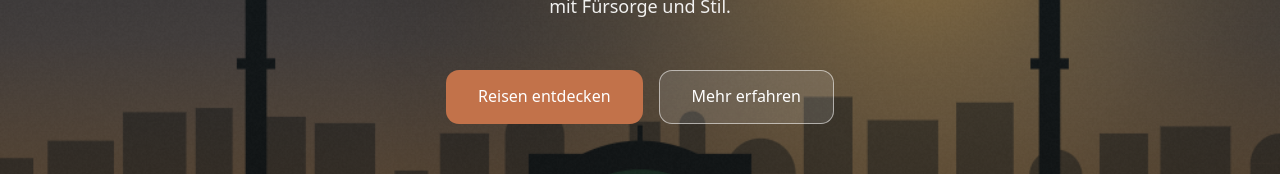
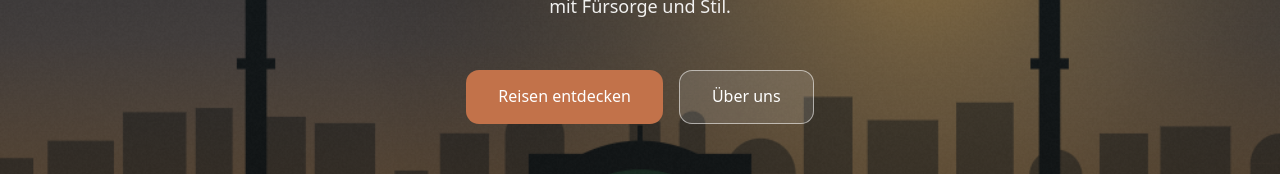
Before and after one commit to itconel2013-crypto/makarim-website, a Next.js app: page / in a window 1280 px wide. Shown: the part 473-647 px from the top of the page. Built offline with nearby package versions, Linux system fonts and the light colour scheme; no server answers; the database is empty.

Commit message:
fix: Startseiten-Hero nutzt jetzt das CMS-Feld btnS (war fest verdrahtet); Default 'Ueber uns'

```diff
--- a/app/page.tsx
+++ b/app/page.tsx
@@ -51,6 +51,7 @@ export default async function Home() {
         headline={content.c.home.headline}
         sub={content.c.home.sub}
         heroImage={content.c.home.heroUrl}
+        btnSecondary={content.c.home.btnS}
       />
 
       {/* Stats Bar — 40+, 10.000+, 300+, 100% */}
--- a/components/home/HeroSection.tsx
+++ b/components/home/HeroSection.tsx
@@ -7,9 +7,11 @@ interface HeroSectionProps {
   headline: string;
   sub: string;
   heroImage?: string;
+  /** Text des zweiten Buttons — aus dem CMS (home.btnS). */
+  btnSecondary?: string;
 }
 
-export function HeroSection({ kicker, headline, sub, heroImage }: HeroSectionProps) {
+export function HeroSection({ kicker, headline, sub, heroImage, btnSecondary }: HeroSectionProps) {
   return (
     <section className="relative w-full flex items-center justify-center overflow-hidden" style={{ minHeight: '88vh' }}>
       {/* Background image */}
@@ -90,7 +92,7 @@ export function HeroSection({ kicker, headline, sub, heroImage }: HeroSectionPro
               backgroundColor: 'rgba(255,255,255,0.12)',
             }}
           >
-            Mehr erfahren
+            {btnSecondary || 'Über uns'}
           </Link>
         </div>
       </div>
--- a/lib/seed-data.ts
+++ b/lib/seed-data.ts
@@ -7,7 +7,7 @@ export const defaultContent: CMSStore = {
       headline: 'Deine Reise zu den heiligen Stätten',
       sub: 'Erlebe authentische Pilgerfahrten nach Mekka, Medina und darüber hinaus — mit Fürsorge und Stil.',
       btnP: 'Reisen entdecken',
-      btnS: 'Mehr erfahren',
+      btnS: 'Über uns',
       heroUrl: '/assets/examples/hero-a.jpg',
       featuredSection: {
         kicker: 'Aktuelle Reisen',
```
